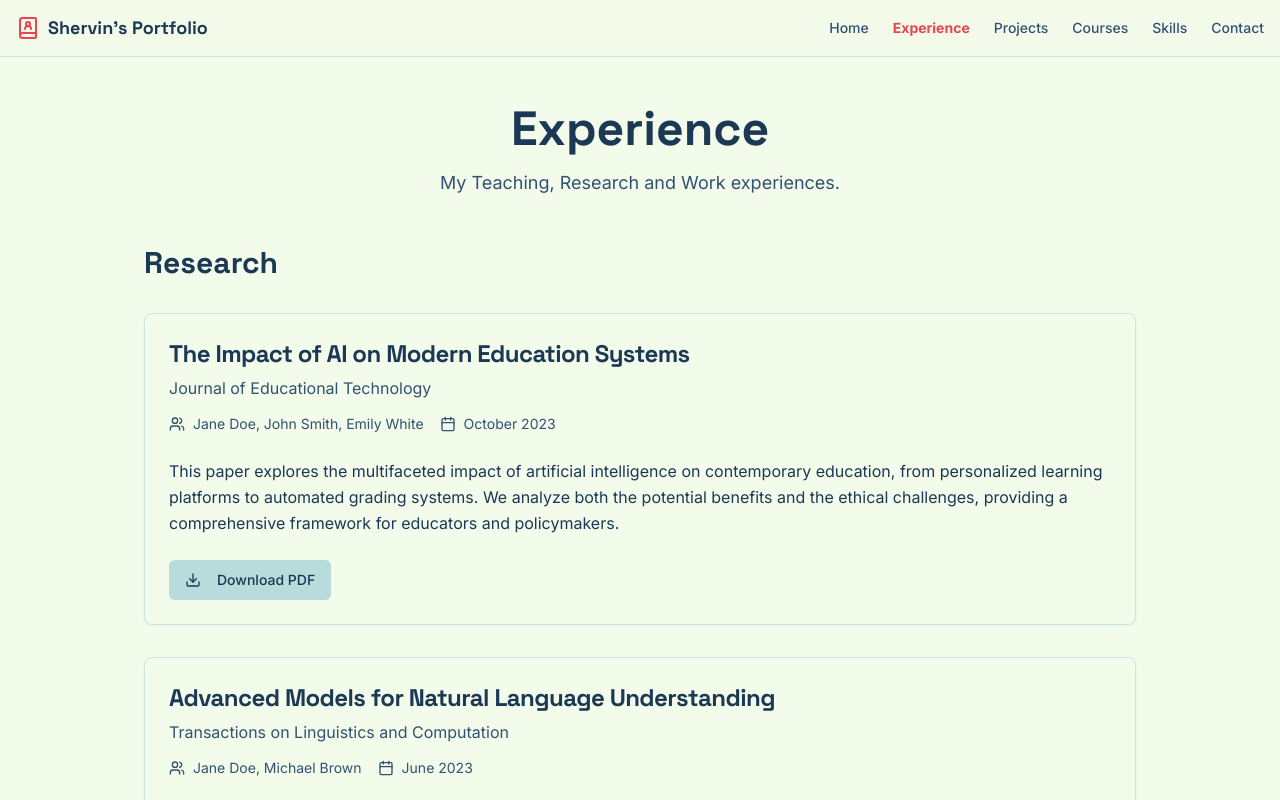
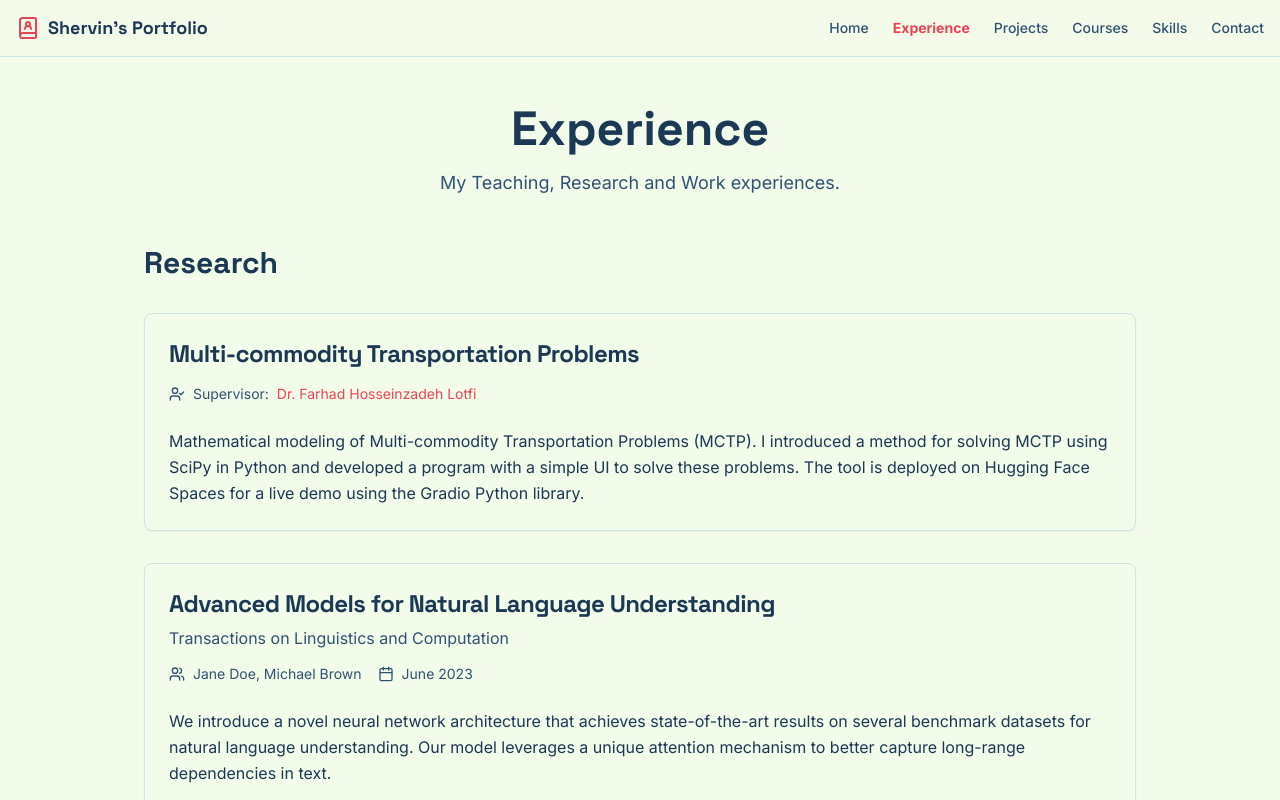
Before and after one commit to DearShervin/dearshervin.github.io, a Next.js app: page /studio/experience in a window 1280 px wide. Shown: the top 800 px of the page. Built offline with nearby package versions, Linux system fonts and the light colour scheme.

Commit message:
initial commit

```diff
--- a/src/app/experience/page.tsx
+++ b/src/app/experience/page.tsx
@@ -7,17 +7,15 @@ import {
   CardTitle,
 } from "@/components/ui/card";
 import { Button } from "@/components/ui/button";
-import { Download, Users, Calendar } from "lucide-react";
+import { Download, Users, Calendar, UserCheck } from "lucide-react";
 import Link from "next/link";
 
 const researchPapers = [
   {
-    title: "The Impact of AI on Modern Education Systems",
-    authors: "Jane Doe, John Smith, Emily White",
-    date: "October 2023",
-    journal: "Journal of Educational Technology",
-    abstract: "This paper explores the multifaceted impact of artificial intelligence on contemporary education, from personalized learning platforms to automated grading systems. We analyze both the potential benefits and the ethical challenges, providing a comprehensive framework for educators and policymakers.",
-    downloadLink: "#",
+    title: "Multi-commodity Transportation Problems",
+    supervisor: "Dr. Farhad Hosseinzadeh Lotfi",
+    supervisorLink: "https://scholar.google.com/citations?user=gc_qn8gAAAAJ&hl=en",
+    description: "Mathematical modeling of Multi-commodity Transportation Problems (MCTP). I introduced a method for solving MCTP using SciPy in Python and developed a program with a simple UI to solve these problems. The tool is deployed on Hugging Face Spaces for a live demo using the Gradio Python library.",
   },
   {
     title: "Advanced Models for Natural Language Understanding",
@@ -92,21 +90,35 @@ export default function ExperiencePage() {
             <Card key={index}>
               <CardHeader>
                 <CardTitle className="font-headline text-2xl">{paper.title}</CardTitle>
-                <CardDescription className="text-base">{paper.journal}</CardDescription>
+                {paper.journal && <CardDescription className="text-base">{paper.journal}</CardDescription>}
                 <div className="flex flex-wrap items-center gap-x-4 gap-y-2 pt-2 text-sm text-muted-foreground">
+                    {paper.authors && (
                       <div className="flex items-center gap-2">
                           <Users className="h-4 w-4" />
                           <span>{paper.authors}</span>
                       </div>
+                    )}
+                    {paper.date && (
                       <div className="flex items-center gap-2">
                           <Calendar className="h-4 w-4" />
                           <span>{paper.date}</span>
                       </div>
+                    )}
+                    {paper.supervisor && paper.supervisorLink && (
+                       <div className="flex items-center gap-2">
+                        <UserCheck className="h-4 w-4" />
+                        <span>Supervisor: </span>
+                        <Link href={paper.supervisorLink} target="_blank" rel="noopener noreferrer" className="text-accent hover:underline">
+                          {paper.supervisor}
+                        </Link>
+                      </div>
+                    )}
                 </div>
               </CardHeader>
               <CardContent>
-                <p className="leading-relaxed">{paper.abstract}</p>
+                <p className="leading-relaxed">{paper.abstract || paper.description}</p>
               </CardContent>
+              {paper.downloadLink && (
                 <CardFooter>
                   <Button asChild>
                     <a href={paper.downloadLink} download>
@@ -115,6 +127,7 @@ export default function ExperiencePage() {
                     </a>
                   </Button>
                 </CardFooter>
+              )}
             </Card>
           ))}
         </div>
```
Lines whose indentation alone changed are shown as unchanged.
